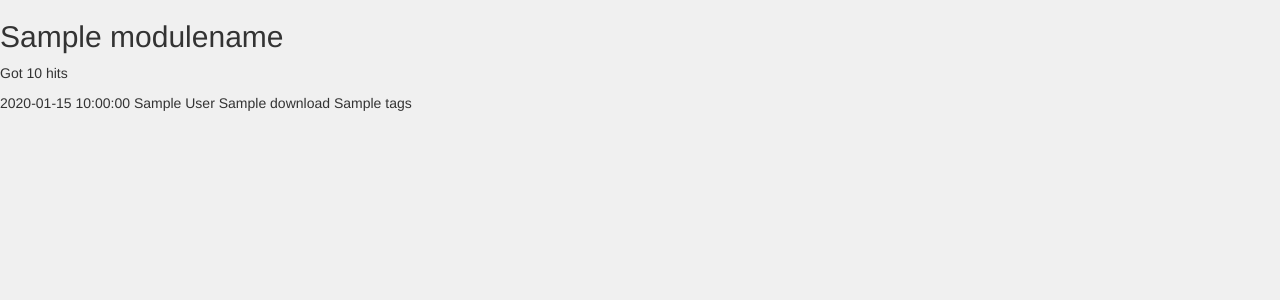
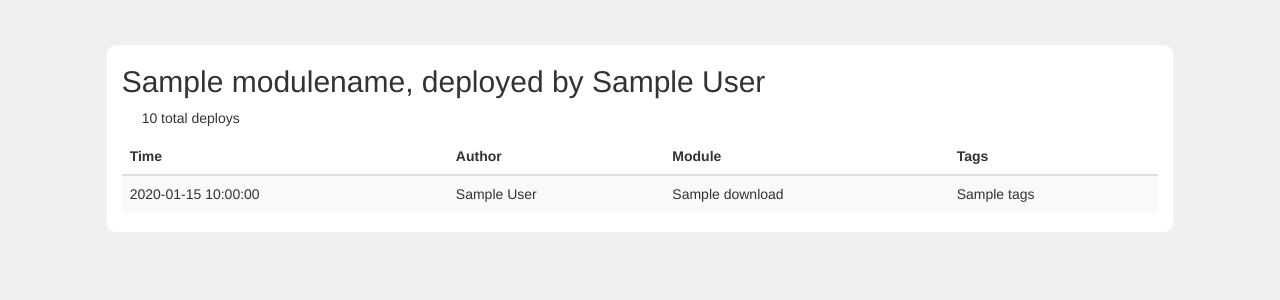
Before and after one commit to nibalizer/puppet-analytics, a Flask app: template puppetanalytics/templates/module.html in a window 1280 px wide. Shown: the part 50-350 px from the top of the page. Run offline with Flask 2, Linux system fonts and the light colour scheme; the template is opened without the code that fills it: most values are stand-ins (such as "Sample title", 1, 10 or a date in 2020); some libraries are stand-ins or nearby versions.

Commit message:
Add styling to user / module template
This commit adds preliminary styling to the detailed
view of a particular module deploy by a specific user.

```diff
--- a/puppetanalytics/app.py
+++ b/puppetanalytics/app.py
@@ -88,7 +88,6 @@ def module_page(author, module):
     }
 
     res = es.search(index="module-downloads", body=query)
-    modulename = author + '/' + module
     hits = res['hits']['total']
     module_downloads = []
     for hit in res['hits']['hits']:
@@ -100,7 +99,8 @@ def module_page(author, module):
         })
 
     return render_template('module.html',
-                           modulename=modulename,
+                           author=author,
+                           modulename=module,
                            hits=hits,
                            module_downloads=module_downloads)
 
--- a/puppetanalytics/static/style/style.css
+++ b/puppetanalytics/static/style/style.css
@@ -4,9 +4,12 @@ body { background-color: #F0F0F0; }
 td { cursor: pointer }
 
 /* Main page styling */
-.container {
+
+.container { margin-left: 40px; }
+
+.container,
+#moduleMainContainer {
   margin-top: 25px;
-  margin-left: 40px;
   border-radius: 9px;
   background-color: white;
 }
@@ -21,6 +24,12 @@ td { cursor: pointer }
 }
 
 .tableDataRow:hover { background-color: #7C6AAB !important; }
+
+/* Module page styling */
+
+#moduleHitCount {
+  margin-left: 20px;
+}
 
 /* Bootstrap overrides */
 .navbar-inverse {
--- a/puppetanalytics/templates/module.html
+++ b/puppetanalytics/templates/module.html
@@ -1,8 +1,28 @@
 {% extends "layout.html" %}
 {% block body %}
-  <p> <h2>{{ modulename }} </h2>
-  <p> Got {{ hits }} hits
-  {% for download in module_downloads %}
-  <p> {{ download.timestamp }}  {{ download.author }} {{ download.name }} {{ download.tags }}
-  {% endfor %}
+
+  <div id="moduleMainContainer" class="col-md-10 col-md-offset-1">
+    <h2>{{ modulename }}, deployed by {{ author }}</h2>
+    <p id="moduleHitCount"> {{ hits }} total deploys</p>
+    <table class="table table-striped table-hover">
+      <thead>
+        <tr class="tableHeaderRow">
+          <th>Time</th>
+          <th>Author</th>
+          <th>Module</th>
+          <th>Tags</th>
+        </tr>
+      </thead>
+      <tbody>
+      {% for download in module_downloads %}
+        <tr>
+          <td>{{ download.timestamp }}</td>
+          <td>{{ download.author }} </td>
+          <td>{{ download.name }} </td>
+          <td>{{ download.tags }}</td>
+        </tr>
+      {% endfor %}
+      </tbody>
+    </table>
+  </div>
 {% endblock %}
```
